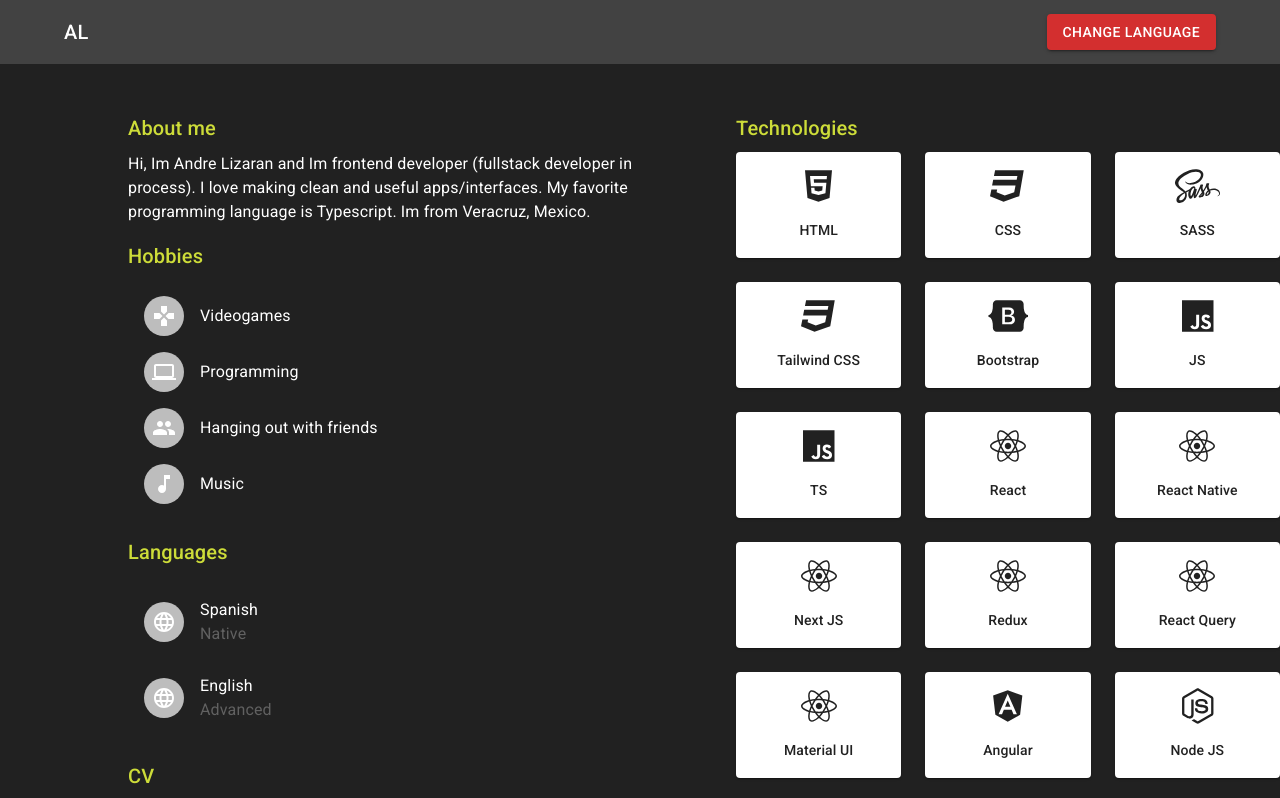
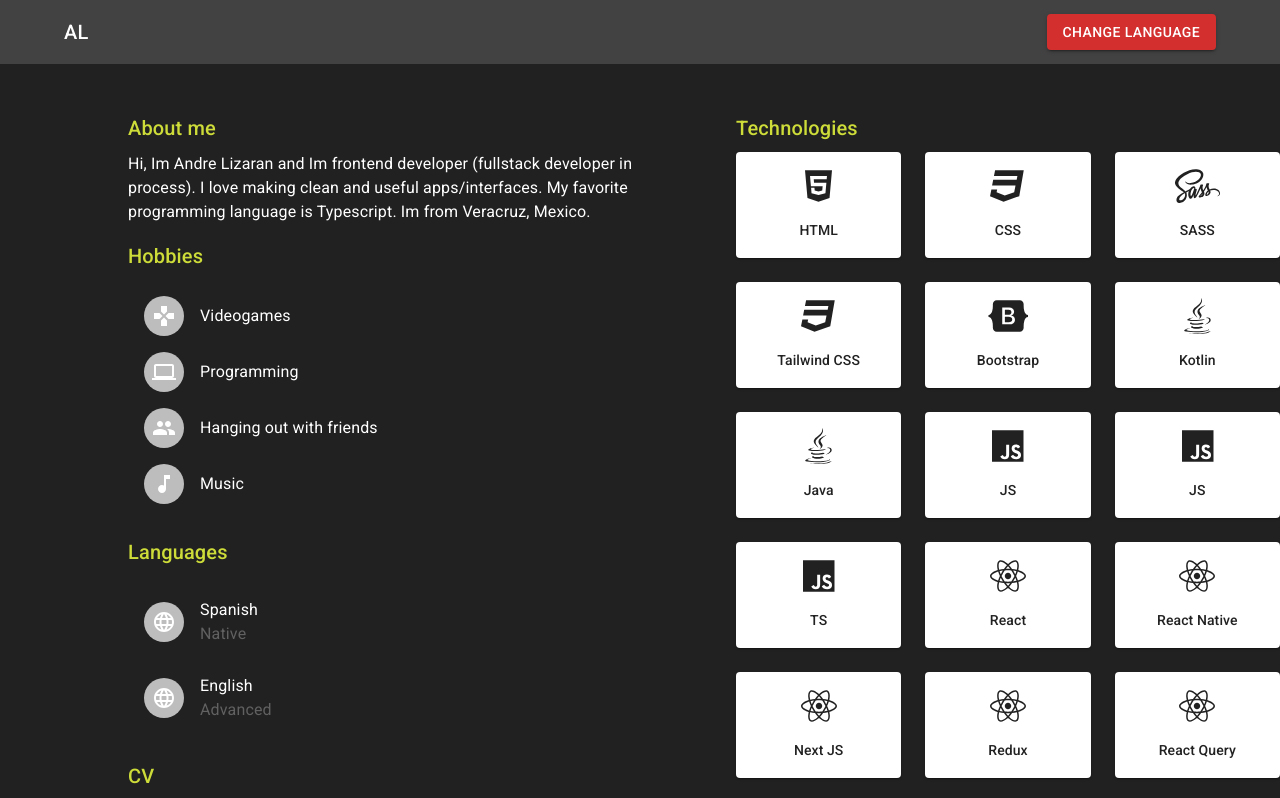
Before and after one commit to andrelizaran2000/Briefcase, a React (Vite) app: page / in a window 1280 px wide. Shown: the top 798 px of the page. Built offline with nearby package versions, Linux system fonts and the light colour scheme.

Commit message:
feat: Agregar tecnologías

```diff
--- a/src/data/personal.ts
+++ b/src/data/personal.ts
@@ -9,7 +9,8 @@ import {
   faAngular,
   faNodeJs,
   faSass,
-  faBootstrap
+  faBootstrap,
+  faJava
 } from "@fortawesome/free-brands-svg-icons"
 
 export type PersonalData = {
@@ -27,6 +28,9 @@ const technologies = [
   {icon: faSass ,title:'SASS'},
   {icon: faCss3 ,title:'Tailwind CSS'},
   {icon: faBootstrap ,title:'Bootstrap'},
+  {icon: faJava ,title:'Kotlin'},
+  {icon: faJava ,title:'Java'},
+  {icon: faJs ,title:'JS'},
   {icon: faJs ,title:'JS'},
   {icon: faJs ,title:'TS'},
   {icon: faReact ,title:'React'},
```
